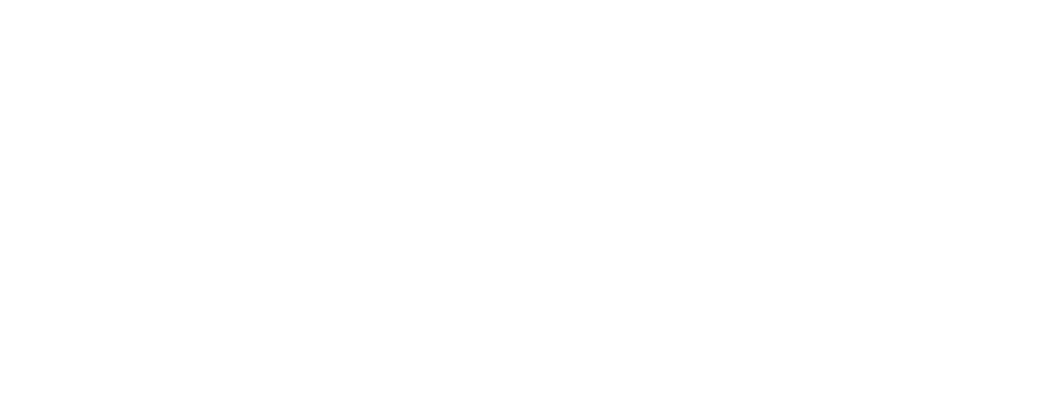
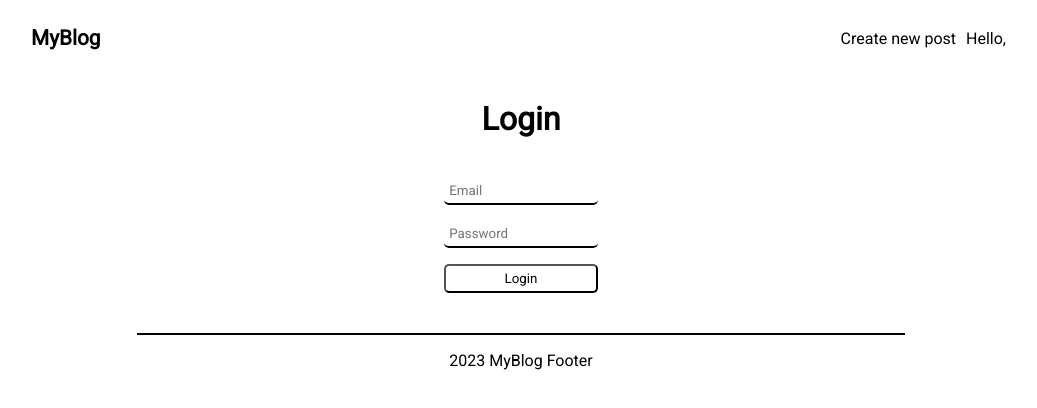
Before and after one commit to tumeraltunbas/fullstack-blog, a React (Create React App) app in the folder frontend/: page /login in a window 1280 px wide. Before the commit this address had no page. Shown: the top 408 px of the page, without its empty margins (119-1156 px from the left). Built offline with nearby package versions, Linux system fonts and the light colour scheme; no server answers; a web font is replaced by a local one.

Commit message:
Add register page

```diff
--- a/frontend/src/App.js
+++ b/frontend/src/App.js
@@ -4,6 +4,7 @@
 import Index from './components/Pages/Index';
 import RegisterPage from './components/Pages/Register';
 import { UserProvider } from './components/Context/UserContext';
+import LoginPage from './components/Pages/Login';
 
 function App() {
   return (
@@ -14,6 +15,7 @@
               <Route element={<Layout />}>
                 <Route index element={<Index />}/>
                 <Route path="/register" element={<RegisterPage />}/>
+                <Route path="/login" element={<LoginPage />}/>
               </Route>
           </Routes>
         </UserProvider>
--- a/frontend/src/components/Context/UserContext.js
+++ b/frontend/src/components/Context/UserContext.js
@@ -1,10 +1,10 @@
-import React, { createContext, useState } from 'react'
+import { createContext, useState } from 'react'
 
 const UserContext = createContext();
 
 export const UserProvider = (props) => {
 
-    const [user, setUser] = useState();
+    const [user, setUser] = useState({});
 
     return(
         <UserContext.Provider value={{user, setUser}} >
@@ -13,4 +13,4 @@
     )
 }
 
-export default UserContext
+export default UserContext;
--- a/frontend/src/components/Header/index.jsx
+++ b/frontend/src/components/Header/index.jsx
@@ -1,14 +1,53 @@
-import React from 'react';
+import React, { useContext, useEffect } from 'react';
 import {Link} from "react-router-dom";
+import api from '../../services/apiService';
+import UserContext from '../Context/UserContext';
 import "./Header.modules.css";
 
 function Header() {
+
+  const {user, setUser} = useContext(UserContext);
+
+  useEffect(() => {
+
+    const getUser = async() => {
+
+      const {data} = await api.get("/auth/getUser");
+
+      console.log(data);
+
+      if(data.success === true){
+
+        setUser(data.user);
+      }
+
+    }
+
+    getUser();
+
+  }, []) //when a component mounted
+
   return (
     <header>
         <a href="/" className='logo'>MyBlog</a>
         <nav>
-            <a href="/register" className='navLink'>Register</a>
-            <a href="/login" className='navLink'>Login</a>
+
+          {user &&
+          (
+            <>
+              <Link to="/create" className='navLink'>Create new post</Link>
+              <Link className="navLink">Hello, {user.username}</Link>
+            </>
+          )}
+          {
+            !user && (
+              <>
+                <a href="/register" className='navLink'>Register</a>
+                <a href="/login" className='navLink'>Login</a>
+              </>
+            )
+          }
+
         </nav>
     </header>
    )
--- /dev/null
+++ b/frontend/src/components/Pages/Login/Login.modules.css
@@ -0,0 +1,3 @@
+form {
+    text-align: center;
+}
--- /dev/null
+++ b/frontend/src/components/Pages/Login/index.jsx
@@ -0,0 +1,76 @@
+import React, { useState } from 'react'
+import Button from '../../Button'
+import Input from '../../Input'
+import "./Login.modules.css";
+import {useNavigate} from "react-router-dom";
+import api from "../../../services/apiService.js";
+
+function LoginPage() {
+
+
+
+  const [email, setEmail] = useState();
+  const [password, setPassword] = useState();
+  const [error, setError] = useState("");
+
+  const navigate = useNavigate()
+
+  const login = async(e) => {
+
+    e.preventDefault();
+
+    const {data} = await api.post("/auth/login", {
+      email:email,
+      password:password
+    });
+
+    if(data.success === true){
+      navigate("/");
+    }
+    else{
+      setError(data.message);
+    }
+
+  }
+
+  return (
+    <>
+    <form action="" onSubmit={login}>
+        <h1 className="formTitle">Login</h1>
+
+
+      {error && (
+        <ul className="error">
+          <li className='errorItem'>{error}</li>
+        </ul>
+      ) }
+
+
+        <Input
+        type="text"
+        placeholder="Email"
+        className="formInput"
+        value={email}
+        onChange={(e) => setEmail(e.target.value)}
+        />
+
+        <Input
+        type="password"
+        placeholder="Password"
+        className="formInput"
+        value={password}
+        onChange={(e) => setPassword(e.target.value)}
+        />
+
+        <Button
+        type="submit"
+        text="Login"
+        className="registerBtn"
+        />
+    </form>
+
+    </>
+  )
+}
+
+export default LoginPage
```
